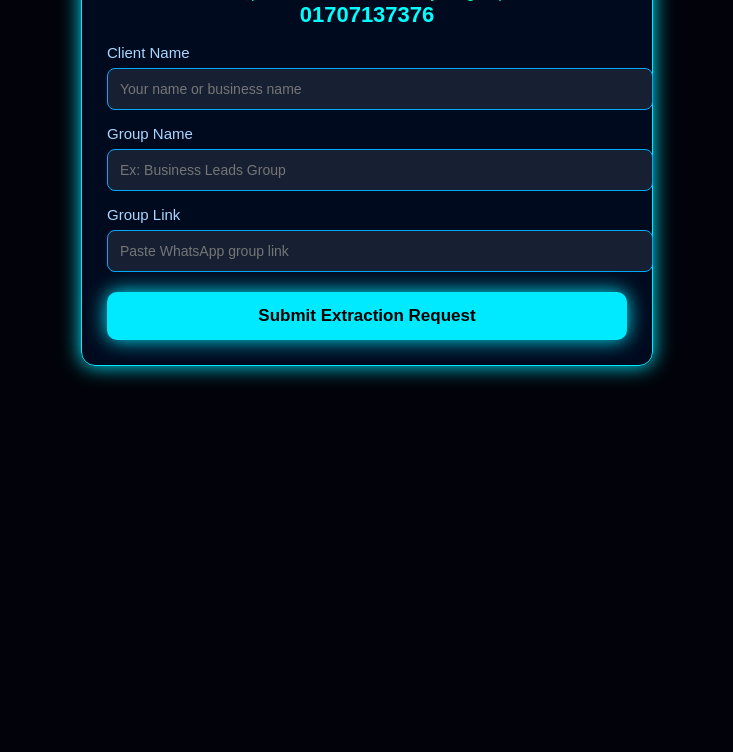
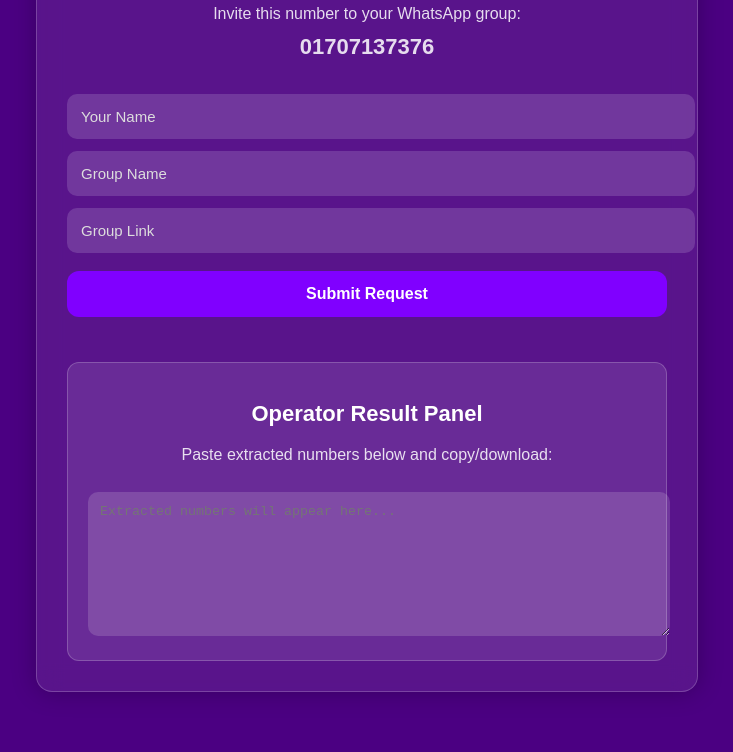
Before and after one commit to Arko3910/Whatsapp-lead-scraper, a plain HTML site: page index.html in a window 1280 px wide. Shown: the part 160-912 px from the top of the page, without its empty margins (273-1006 px from the left). Before the commit the page ends 800 px from the top, so only its background shows below. Drawn offline with Linux system fonts and the light colour scheme.

Commit message:
index.html

```diff
--- a/index.html
+++ b/index.html
@@ -2,163 +2,153 @@
 <html lang="en">
 <head>
 <meta charset="UTF-8">
-<title>WhatsApp Group Extractor</title>
-<meta name="viewport" content="width=device-width, initial-scale=1">
-
+<title>WhatsApp Data Extract Panel</title>
 <style>
     body {
         margin: 0;
-    padding: 0;
-    background: #02030a;
+        background: #4b0082;
+        font-family: Arial, sans-serif;
         color: #fff;
-    font-family: Arial, sans-serif;
     }
 
-.card {
-    max-width: 520px;
-    margin: 50px auto;
-    background: rgba(0, 15, 40, 0.7);
-    padding: 25px;
-    border-radius: 14px;
-    border: 1px solid #00eaff;
-    box-shadow: 0 0 20px #00eaff;
-    backdrop-filter: blur(5px);
+    .container {
+        max-width: 600px;
+        margin: 60px auto;
+        background: rgba(255,255,255,0.08);
+        backdrop-filter: blur(12px);
+        padding: 30px;
+        border-radius: 16px;
+        box-shadow: 0 0 25px rgba(0,0,0,0.25);
+        border: 1px solid rgba(255,255,255,0.2);
     }
 
-h2 {
+    h1 {
+        font-size: 30px;
         text-align: center;
-    color: #00eaff;
-    text-shadow: 0 0 12px #00eaff;
+        margin-bottom: 20px;
+        font-weight: bold;
     }
 
-label {
-    display: block;
-    margin-top: 15px;
-    margin-bottom: 7px;
-    color: #a9d7ff;
+    p {
+        text-align: center;
+        font-size: 16px;
+        opacity: 0.85;
+    }
+
+    input {
+        width: 100%;
+        padding: 14px;
+        margin-top: 12px;
+        border-radius: 10px;
+        border: none;
+        outline: none;
+        background: rgba(255,255,255,0.15);
+        color: #fff;
         font-size: 15px;
     }
 
-input, textarea {
-    width: 100%;
-    padding: 12px;
-    border-radius: 8px;
-    border: 1px solid #0af;
-    background: rgba(255,255,255,0.09);
-    color: white;
-    outline: none;
-    font-size: 14px;
-}
-
-input:focus {
-    box-shadow: 0 0 15px #00eaff;
+    input::placeholder {
+        color: #ddd;
     }
 
     button {
-    margin-top: 20px;
+        margin-top: 18px;
         width: 100%;
         padding: 14px;
-    background: #00eaff;
-    color: black;
-    border-radius: 10px;
+        background: #8000ff;
         border: none;
+        color: white;
+        font-size: 16px;
+        border-radius: 12px;
+        cursor: pointer;
         font-weight: bold;
-    font-size: 17px;
-    cursor: pointer;
-    box-shadow: 0 0 20px #00eaff;
+        transition: 0.3s;
     }
 
     button:hover {
-    background: #0ff;
+        background: #a64dff;
     }
 
     #successBox {
+        margin-top: 20px;
+        padding: 15px;
+        border-radius: 10px;
+        background: rgba(0,255,0,0.2);
         display: none;
-    background: rgba(0,255,150,0.25);
-    border: 1px solid #00ffaa;
-    padding: 12px;
-    margin-top: 15px;
-    text-align: center;
-    border-radius: 10px;
     }
 
-#resultSection {
-    display: none;
-    margin-top: 50px;
+    .operator-section {
+        margin-top: 45px;
+        padding: 20px;
+        background: rgba(255,255,255,0.1);
+        border-radius: 12px;
+        border: 1px solid rgba(255,255,255,0.2);
     }
+
+    .operator-section h2 {
+        text-align: center;
+        font-size: 22px;
+    }
+
+    textarea {
+        width: 100%;
+        height: 120px;
+        margin-top: 12px;
+        padding: 12px;
+        border-radius: 10px;
+        background: rgba(255,255,255,0.15);
+        color: #fff;
+        border: none;
+        outline: none;
+    }
+
 </style>
-
 </head>
 <body>
 
-<div class="card">
-    <h2>WhatsApp Group Extractor</h2>
+<div class="container">
+    <h1>WhatsApp Extract Dashboard</h1>
+    <p>Invite this number to your WhatsApp group:</p>
+    <p style="font-size: 22px; font-weight: bold; margin-top: -5px;">01707137376</p>
 
-    <p style="color:#00ffaa; font-size:16px; text-align:center;">
-        Step 1: Invite this number to your group<br>
-        <strong style="font-size:22px; color:#0ff;">01707137376</strong>
-    </p>
+    <input type="text" id="clientName" placeholder="Your Name">
+    <input type="text" id="groupName" placeholder="Group Name">
+    <input type="text" id="groupLink" placeholder="Group Link">
 
-    <label>Client Name</label>
-    <input type="text" id="clientName" placeholder="Your name or business name">
+    <button onclick="submitForm()">Submit Request</button>
 
-    <label>Group Name</label>
-    <input type="text" id="groupName" placeholder="Ex: Business Leads Group">
+    <div id="successBox">Your request has been submitted. Thank you.</div>
 
-    <label>Group Link</label>
-    <input type="text" id="groupLink" placeholder="Paste WhatsApp group link">
-
-    <button onclick="submitRequest()">Submit Extraction Request</button>
-
-    <div id="successBox">
-        Request received successfully. Extraction started.
+    <div class="operator-section">
+        <h2>Operator Result Panel</h2>
+        <p>Paste extracted numbers below and copy/download:</p>
+        <textarea id="numbersBox" placeholder="Extracted numbers will appear here..."></textarea>
     </div>
 </div>
 
+<script>
+function submitForm() {
+    const name = document.getElementById("clientName").value;
+    const group = document.getElementById("groupName").value;
+    const link = document.getElementById("groupLink").value;
 
-<div class="card" id="resultSection">
-    <h2>Extracted Numbers</h2>
-
-    <textarea id="numberList" rows="10" placeholder="Numbers will appear here"></textarea>
-
-    <button onclick="copyNumbers()">Copy Numbers</button>
-    <button onclick="downloadNumbers()">Download as TXT</button>
-</div>
-
-<script>
-function submitRequest() {
-    const payload = {
-        clientName: document.getElementById("clientName").value,
-        groupName: document.getElementById("groupName").value,
-        groupLink: document.getElementById("groupLink").value
-    };
-
-    fetch("YOUR_WEBHOOK_URL", {
-        method: "POST",
-        headers: {"Content-Type": "application/json"},
-        body: JSON.stringify(payload)
-    })
-    .then(() => {
-        document.getElementById("successBox").style.display = "block";
-    })
-    .catch(error => alert("Error: " + error));
+    if (!name || !group || !link) {
+        alert("Please fill all fields.");
+        return;
     }
 
-function copyNumbers() {
-    const text = document.getElementById("numberList");
-    text.select();
-    navigator.clipboard.writeText(text.value);
-}
+    // Show success animation
+    document.getElementById("successBox").style.display = "block";
 
-function downloadNumbers() {
-    const text = document.getElementById("numberList").value;
-    const blob = new Blob([text], { type: "text/plain" });
-    const url = URL.createObjectURL(blob);
+    // Auto-clear fields
+    setTimeout(() => {
+        document.getElementById("clientName").value = "";
+        document.getElementById("groupName").value = "";
+        document.getElementById("groupLink").value = "";
+    }, 800);
 
-    const a = document.createElement("a");
-    a.href = url;
-    a.download = "extracted_numbers.txt";
-    a.click();
+    // Here your webhook request will go
+    // fetch("YOUR_WEBHOOK_URL", { method: "POST", body: JSON.stringify({ name, group, link }) });
 }
 </script>
 
```
Lines whose indentation alone changed are shown as unchanged.
